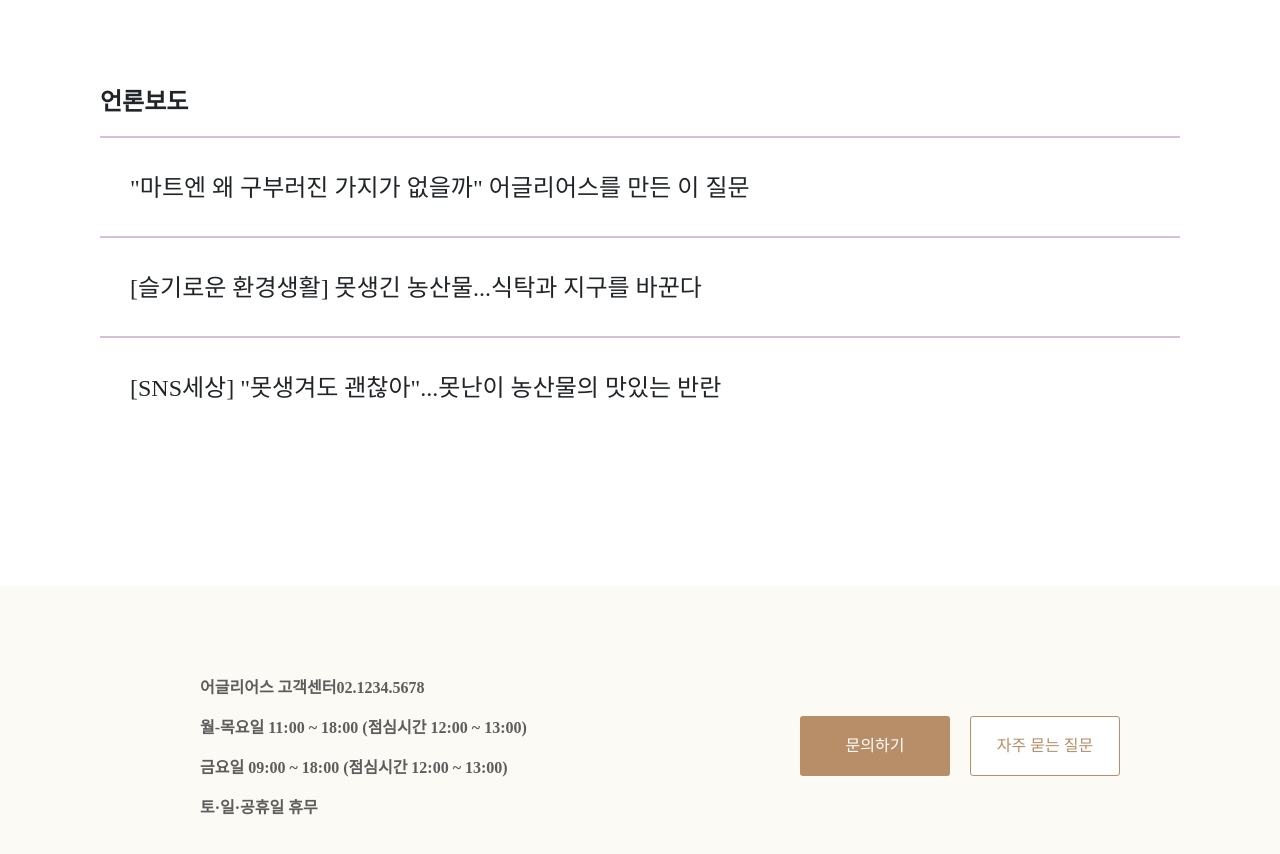
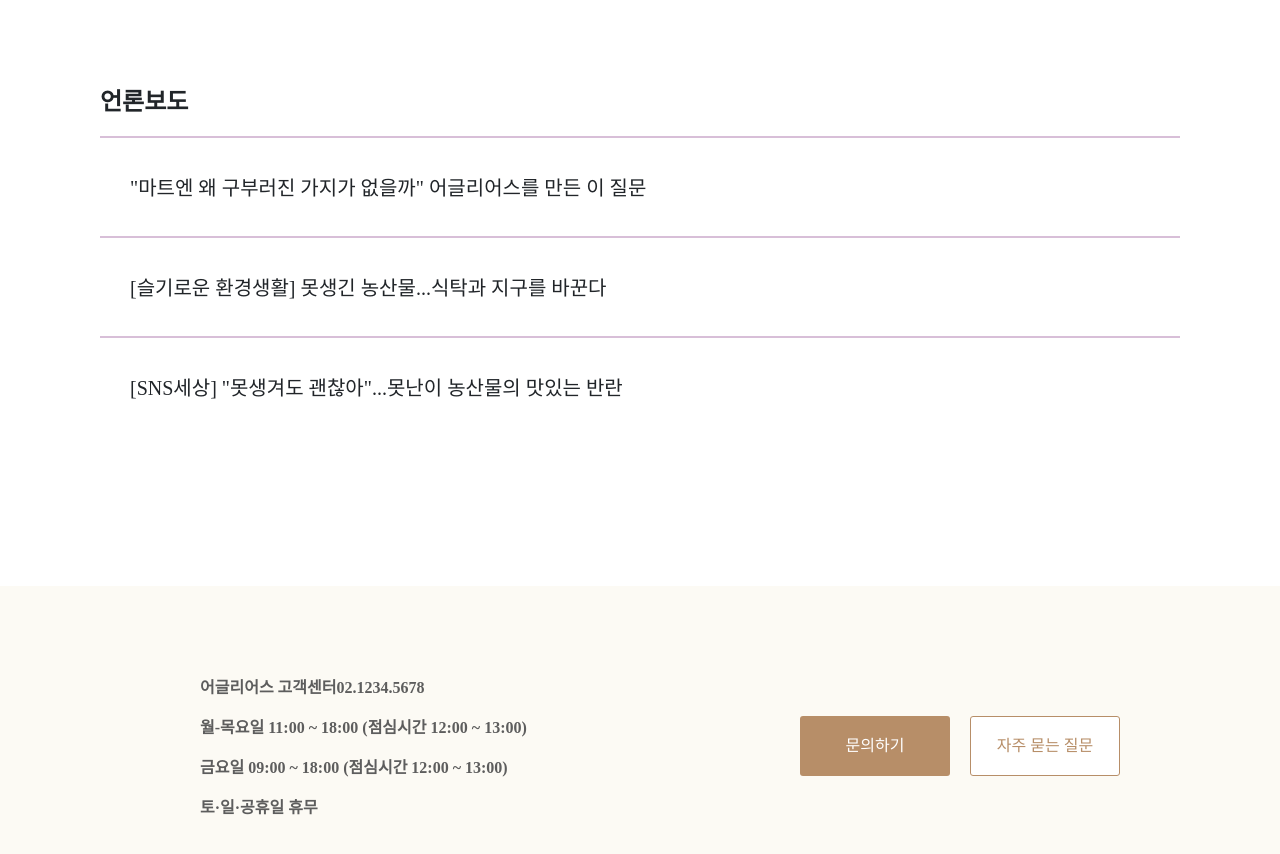
Before and after one commit to Yoon-TG/1-, a React (Create React App) app: page /aboutUs in a window 1280 px wide. Shown: the part 4160-5014 px from the top of the page. Built offline with nearby package versions, Linux system fonts and the light colour scheme; a web font is replaced by a local one.

Commit message:
전체적으로 링크 연결 코드 수정

```diff
--- a/src/App.js
+++ b/src/App.js
@@ -28,6 +28,7 @@ function Main() {
             <Nav.Link href="/store">못난이 상점</Nav.Link>
             <Nav.Link className='cartImg' onClick={()=>{
               alert("먼저 로그인하세요!")
+              navigate('/login');
             }}>
               <img src={process.env.PUBLIC_URL+'/navImg/cart.png'}></img>
             </Nav.Link>
@@ -57,12 +58,14 @@ function Main() {
       </Routes>
 
       <div className='footer'>
-        <button className='askButton' onClick={()=>{
-          alert('먼저 로그인하세요.')
-        }}>문의하기</button>
-        <button className='FAQButton' onClick={()=>{
-          navigate("/manual/FAQ")
-        }}>자주 묻는 질문</button>
+        <a href='/login'>
+          <button className='askButton' onClick={()=>{
+            alert('먼저 로그인하세요.');
+          }}>문의하기</button>
+        </a>
+        <a href='/manual/FAQ'>
+          <button className='FAQButton'>자주 묻는 질문</button>
+        </a>
 
         <p>어글리어스 고객센터<span className='footerRightTxt'>02.1234.5678</span></p>
 
--- a/src/compCss/aboutUs.css
+++ b/src/compCss/aboutUs.css
@@ -178,13 +178,13 @@
     height: 100px;
     /* background-color: #3D8361; */
     border-top: 2px solid thistle;
-    font-size: 24px;
+    font-size: 20px;
     font-weight: 200;
     line-height: 100px;
     text-align: left;
 }
 
-.aboutUs_article p{
+.aboutUs_article span{
     cursor: pointer;
 }
 
--- a/src/components/aboutUs.js
+++ b/src/components/aboutUs.js
@@ -179,19 +179,19 @@ function AboutUs(){
             <div className='aboutUs_sixthBanner'>
                 <p className='bannerHeader'>언론보도</p>
                 <div className='aboutUs_article' >
-                    <p onClick={()=>{
+                    <p><span onClick={()=>{
                         window.open("https://www.khan.co.kr/national/national-general/article/202112281011001/?utm_source=twitter&utm_medium=social_share");
-                    }}>"마트엔 왜 구부러진 가지가 없을까" 어글리어스를 만든 이 질문 </p>
+                    }}>"마트엔 왜 구부러진 가지가 없을까" 어글리어스를 만든 이 질문</span> </p>
                 </div>
                 <div className='aboutUs_article' >
-                    <p onClick={()=>{
+                    <p><span onClick={()=>{
                         window.open("http://www.greenpostkorea.co.kr/news/articleView.html?idxno=200097");
-                    }}>[슬기로운 환경생활] 못생긴 농산물...식탁과 지구를 바꾼다 </p>
+                    }}>[슬기로운 환경생활] 못생긴 농산물...식탁과 지구를 바꾼다</span></p>
                 </div>
                 <div className='aboutUs_article' >
-                    <p onClick={()=>{
+                    <p><span onClick={()=>{
                         window.open("https://www.yna.co.kr/view/AKR20211020149300505");
-                    }}>[SNS세상] "못생겨도 괜찮아"...못난이 농산물의 맛있는 반란 </p>
+                    }}>[SNS세상] "못생겨도 괜찮아"...못난이 농산물의 맛있는 반란</span></p>
                 </div>
             </div>
 
--- a/src/components/login.js
+++ b/src/components/login.js
@@ -1,9 +1,12 @@
 import '../compCss/login.css';
 import { useState } from 'react';
 import { Collapse, Form, Button } from 'react-bootstrap';
+import { Navigate, useHref, useNavigate } from 'react-router-dom';
 
 
 function Login(){
+
+    let navigate = useNavigate();
 
     const [showLog, setShowLog] = useState(false);
 
@@ -12,7 +15,7 @@ function Login(){
         <div className='loginCon'>
         <p className='bannerHeader'>로그인·회원가입</p>
         <div className='kakaoLog' onClick={()=>{
-            <a href="https://accounts.kakao.com/login/?continue=https%3A%2F%2Fkauth.kakao.com%2Foauth%2Fauthorize%3Fresponse_type%3Dcode%26redirect_uri%3Dhttps%253A%252F%252Fuglyus.co.kr%252Flogin%252Fkakao%252Fcallback%26state%3D%252Fmain%26through_account%3Dtrue%26client_id%3D06e56dda757545d5dd6bd11300c03f5c" />
+            window.open("https://accounts.kakao.com/login/?continue=https%3A%2F%2Fkauth.kakao.com%2Foauth%2Fauthorize%3Fresponse_type%3Dcode%26redirect_uri%3Dhttps%253A%252F%252Fuglyus.co.kr%252Flogin%252Fkakao%252Fcallback%26state%3D%252Fmain%26through_account%3Dtrue%26client_id%3D06e56dda757545d5dd6bd11300c03f5c")
         }} />
         <p onClick={()=>{
             setShowLog(!showLog)
@@ -32,8 +35,8 @@ function Login(){
                     <p style={{textAlign:'right', cursor:'pointer', color:'gray'}}><span>이메일 찾기</span>&nbsp;<span> 비밀번호 찾기</span></p>
 
                     <Button variant="primary" type="submit" onClick={()=>{
-                        alert("아이디 혹은 비밀번호가 일치하지 않습니다.")
-
+                        alert("아이디 혹은 비밀번호가 일치하지 않습니다.");
+                        navigate("/login"); //새로고침 되는 효과 주기
                     }}>
                         로그인
                     </Button>
--- a/src/components/main.js
+++ b/src/components/main.js
@@ -21,9 +21,9 @@ function MainPage(){
           <p>못생겨도 맛있다</p>
           <p>친환경 못난이 채소박스</p>
           <p className='under' style={{fontWeight:'100', fontSize:'15px', color:'#707070'}}>조금씩 다양하게, 불필요한 낭비없이</p>
-          <button onClick={()=>{
-            navigate("/Manual")
-          }}>시작하기</button>
+          <a href='/manual'>
+            <button>시작하기</button>
+          </a>
         </div>
 
 
@@ -107,9 +107,10 @@ function MainPage(){
                 </p>
               </div>
 
-              <span style={{position:'relative', top:'0px',left:'350px', textAlign:'left', color:'#EB6440', cursor:'pointer'}} onClick={()=>{
-                navigate("/manual");
-              }}>구독 신청하기&gt;</span>
+              <a href='/manual'
+              style={{position:'relative', top:'0px',left:'350px', textAlign:'left', color:'#EB6440', textDecoration:'none'}}>
+                구독 신청하기&gt;
+              </a>
         </div>
 
 
@@ -150,9 +151,9 @@ function MainPage(){
         </div>
 
       <div className='seventhBannerButtonBox'>
-          <button className='seventhBannerButton' onClick={()=>{
-                navigate("/manual");
-              }}>시작하기</button>
+        <a href='/manual'>
+          <button className='seventhBannerButton'>시작하기</button>
+        </a>
       </div>
 
       <div className='lastBanner'>
```
